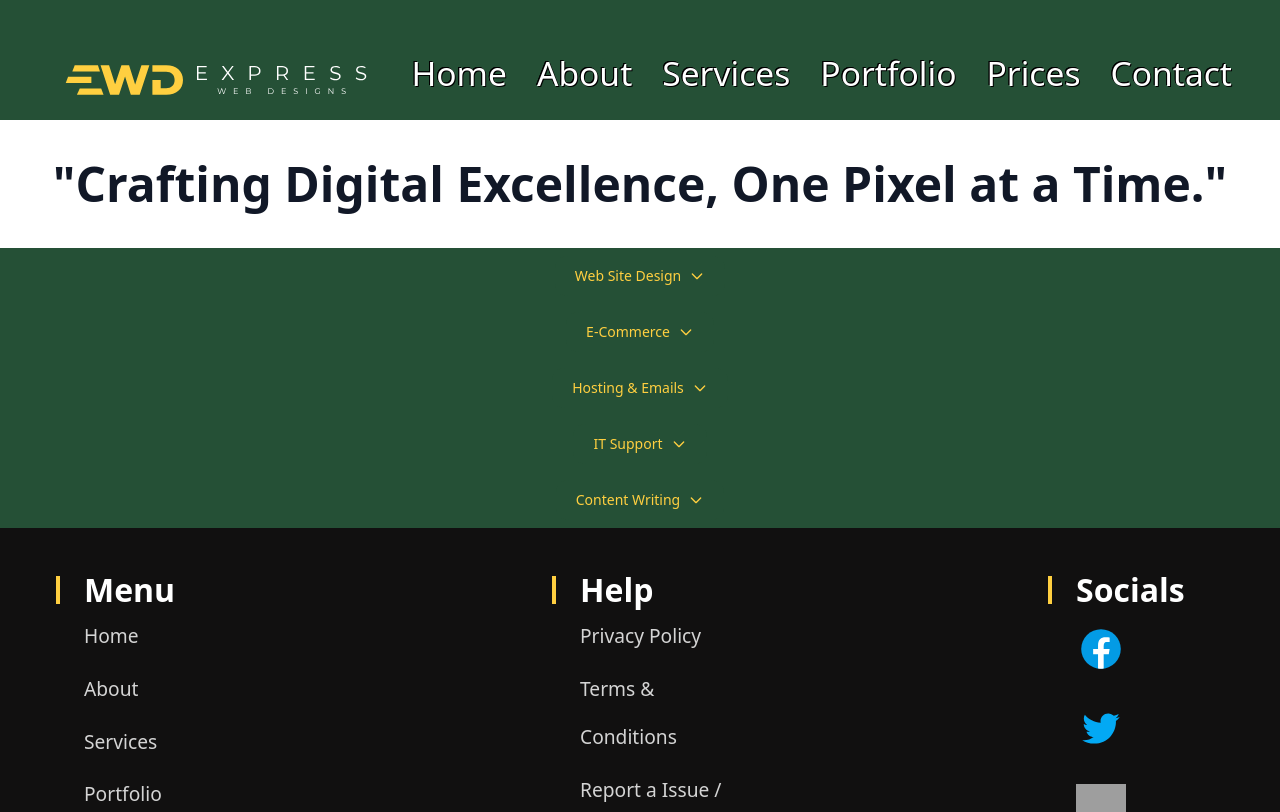
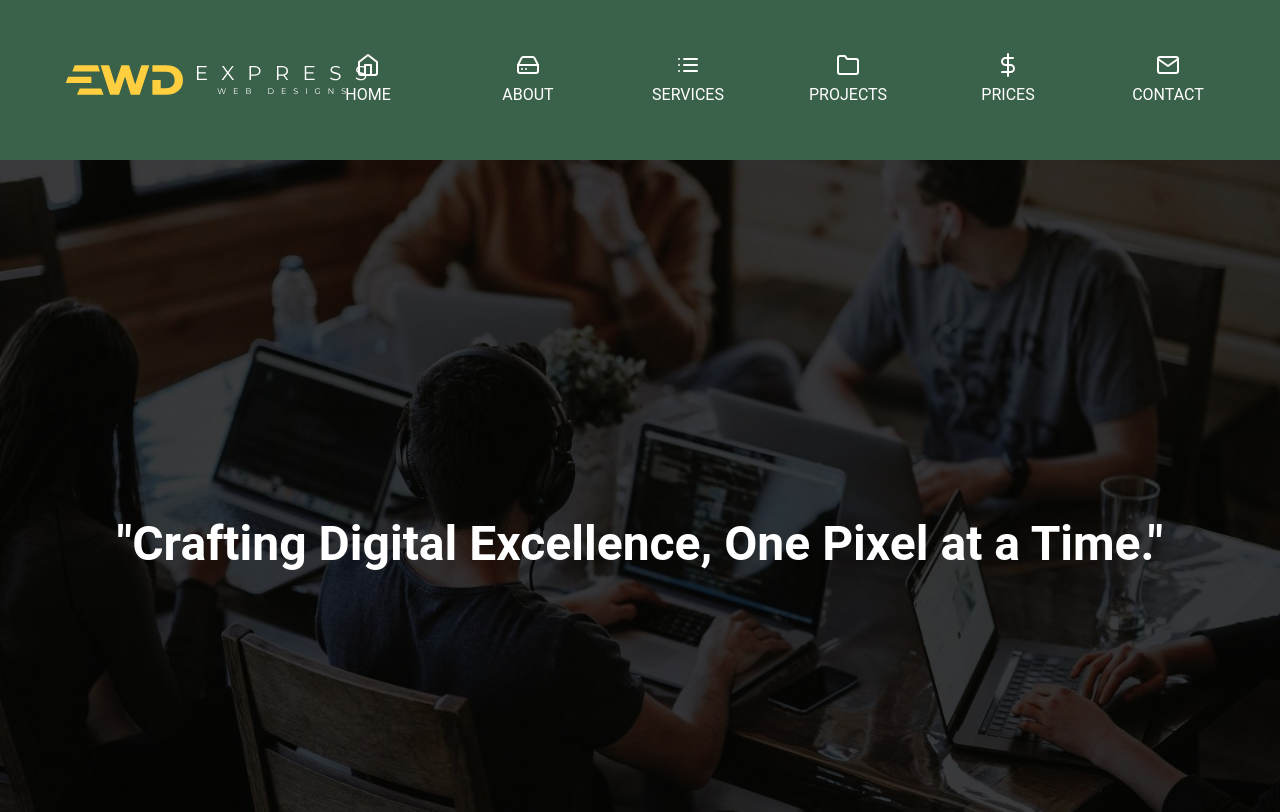
Before and after one commit to jdm1991/ExpressWD, a Next.js app: page /services in a window 1280 px wide. Shown: the top 812 px of the page. Built offline with nearby package versions, Linux system fonts and the light colour scheme; grey boxes are pictures that could not be loaded.

Commit message:
feat: Updated the nav bar
updated the nav bar with new styles and new features such as icons

ref: header.tsx

```diff
--- a/app/globals.css
+++ b/app/globals.css
@@ -171,3 +171,14 @@ html, body {
 .fadeIn {
   animation: fadeIn 1s ease-in-out forwards;
 }
+
+
+.sectionWithOverlay::before {
+  content: '';
+  position: absolute;
+  inset: 0;
+  background-color: black;
+  opacity: 0.5; /* Adjust for desired darkness */
+  filter: brightness(50%); /* Adjust for desired brightness */
+  z-index: 1;
+}
--- a/components/header.tsx
+++ b/components/header.tsx
@@ -1,13 +1,20 @@
 import "../styles/header.css";
 import "../styles/media.css";
 import Link from "next/link";
-import Image from 'next/image';
-
+import Image from "next/image";
+import Head from "next/head";
+import { Home, HardDrive, List, Folder, DollarSign, Mail } from 'react-feather';
 
 export default function Header() {
+
   return (
     <>
-      <div className="header-container">
+     <Head>
+        <title>Next.js Page with Tailwind CSS Navigation Bar</title>
+        <link href="https://fonts.googleapis.com/css2?family=Open+Sans:wght@600&display=swap" rel="stylesheet" />
+      </Head>
+        <div className="bg-[#255036] text-right bg-opacity-90 text-white px-8 sticky top-0 left-0 right-0 shadow-lg flex items-center justify-between h-40">
+          <div className="text-lg font-bold">
           <Image
               src="/Images/logo.svg"
               alt="Pic2"
@@ -15,31 +22,67 @@ export default function Header() {
               height={0}
               className="logo-image"
             />
-        <div className="sub-container">
-        <div className="home">
-          <Link href="/">Home</Link>
           </div>
-        <div className="about-container">
-          <div className="about">
-            <Link href="/about">About</Link>
+          <nav className="flex items-center  h-full">
+            <ul className="flex">
+              <li className="group">
+                <Link
+                  href="/"
+                  className="flex flex-col gap-1.5 items-center justify-center h-14 w-40 text-white uppercase transition-all duration-500 ease-in-out no-underline hover:text-[#ffcf40]"
+                >
+                  <Home/>
+                  <span>Home</span>
+                </Link>
+              </li>
+              <li className="group">
+                <Link
+                  href="/about"
+                  className="flex flex-col gap-1.5 items-center justify-center h-14 w-40 text-white uppercase transition-all duration-500 ease-in-out no-underline hover:text-[#ffcf40]"
+                >
+                  <HardDrive/>
+                  <span>About</span>
+                </Link>
+              </li>
+              <li className="group">
+                <Link
+                  href="/services"
+                  className="flex flex-col gap-1.5 items-center justify-center h-14 w-40 text-white uppercase transition-all duration-500 ease-in-out no-underline hover:text-[#ffcf40]"
+                >
+                  <List/>
+                  <span>Services</span>
+                </Link>
+              </li>
+              <li className="group">
+                <Link
+                  href="/projects"
+                  className="flex flex-col gap-1.5 items-center justify-center h-14 w-40 text-white uppercase transition-all duration-500 ease-in-out no-underline hover:text-[#ffcf40]"
+                >
+                  <Folder/>
+                  <span>Projects</span>
+                </Link>
+              </li>
+              <li className="group">
+                <Link
+                  href="/prices"
+                  className="flex flex-col gap-1.5 items-center justify-center h-14 w-40 text-white uppercase transition-all duration-500 ease-in-out no-underline hover:text-[#ffcf40]"
+                >
+                  <DollarSign />
+                  <span>Prices</span>
+                </Link>
+              </li>
+              <li className="group">
+                <Link
+                  href="/contact"
+                  className="flex flex-col gap-1.5 items-center justify-center h-14 w-40 text-white uppercase transition-all duration-500 ease-in-out no-underline hover:text-[#ffcf40]"
+                >
+                  <Mail/>
+                  <span>Contact</span>
+                </Link>
+              </li>
+            </ul>
+          </nav>
         </div>
-        </div>
-
-          <div className="services">
-            <Link href="/services">Services</Link>
-            </div>
-
-        <div className="portfolio">
-          <Link href="/portfolio">Portfolio</Link>
-        </div>
-        <div className="prices">
-        <a href="#section1">Prices</a>
-        </div>
-        <a href="#contact-a">
-          <div className="contact">Contact</div>
-        </a>
-        </div>
-      </div>
+        {/* Main content of your page here */}
       <nav>
         <div className="navbar">
           <div className="container nav-container">
@@ -66,12 +109,24 @@ export default function Header() {
               />
             </div>
             <div className="menu-items">
-            <li><a href="#">Home</a></li>
-            <li><a href="#">About</a></li>
-            <li><a href="#">Services</a></li>
-            <li><a href="#">Portfolio</a></li>
-            <li><a href="#">Prices</a></li>
-            <li><a href="#">Contact</a></li>
+              <li>
+                <a href="#">Home</a>
+              </li>
+              <li>
+                <a href="#">About</a>
+              </li>
+              <li>
+                <a href="#">Services</a>
+              </li>
+              <li>
+                <a href="#">Portfolio</a>
+              </li>
+              <li>
+                <a href="#">Prices</a>
+              </li>
+              <li>
+                <a href="#">Contact</a>
+              </li>
             </div>
           </div>
         </div>
--- a/package.json
+++ b/package.json
@@ -22,6 +22,7 @@
     "nodemailer": "^6.9.10",
     "react": "^18",
     "react-dom": "^18",
+    "react-feather": "^2.0.10",
     "react-icons": "^5.0.1",
     "react-multi-carousel": "^2.8.4",
     "react-responsive-carousel": "^3.2.23",
--- a/pages/services.tsx
+++ b/pages/services.tsx
@@ -2,8 +2,10 @@ import Head from "next/head";
 import About from "@/components/about";
 import Header from "@/components/header";
 import Footer from "@/components/footer";
+import Image from "next/image";
 import { useState } from "react";
 import "@/app/globals.css";
+import "../styles/welcome.css";
 
 export default function Services() {
   const [isDropdownOpen, setIsDropdownOpen] = useState(false);
@@ -21,25 +23,19 @@ export default function Services() {
   return (
     <>
       <Header />
-      <section>
-        <section className="bg-white mb-10">
-          <div className="px-4 mx-auto max-w-7xl sm:px-6 lg:px-8">
-            <div className="text-center">
-              <h4 className="fadeIn text-3xl font-bold leading-tight text-gray-900 sm:text-4xl xl:text-5xl font-pj mt-10">
-                "Crafting Digital Excellence, One Pixel at a Time."
-              </h4>
-            </div>
-          </div>
-        </section>
+      <section className="relative pt-[15vh] h-[84vh] bg-[url('/Images/web1.jpg')] bg-cover bg-center overflow-hidden">
+        <div className="absolute inset-0 bg-black bg-opacity-70"></div>
+        <h4 className="relative text-center z-1 text-3xl font-bold leading-tight text-white sm:text-4xl xl:text-5xl mt-60">
+          "Crafting Digital Excellence, One Pixel at a Time."
+        </h4>
+      </section>
 
-      </section>
       <section className="bg-[#255036] text-center">
         <div className="flex flex-col items-center">
-          {/* Web Site Design Section */}
           <div className="my-2">
             <button
               onClick={() => toggleSection("webDesign")}
-              className="text-[#ffcf40] bg-[#255036] hover:bg-[#1e4630] focus:outline-none focus:ring-2 focus:ring-[#ffcf40] font-medium rounded-lg text-sm px-5 py-2.5 text-center inline-flex items-center w-full"
+              className="text-[#ffcf40] bg-[#255036] hover:bg-[#1e4630] focus:outline-none focus:ring-2 focus:ring-[#ffcf40]  font-medium rounded-lg text-5xl px-5 py-2.5 text-center inline-flex items-center w-90"
             >
               Web Site Design
               <svg
@@ -60,7 +56,7 @@ export default function Services() {
               </svg>
             </button>
             {openSection === "webDesign" && (
-              <div className="mt-2 p-4 bg-white rounded-lg shadow-md text-gray-700">
+              <div className="mt-2 p-4 bg-white rounded-lg shadow-md text-gray-700 mx-8">
                 <p>
                   That’s more than any other local web design agency. We pride
                   ourselves on staying up to date with the latest web
@@ -103,11 +99,10 @@ export default function Services() {
           </div>
         </div>
         <div className="flex flex-col items-center">
-          {/* Web Site Design Section */}
           <div className="my-2">
             <button
               onClick={() => toggleSection("E-Commerce")}
-              className="text-[#ffcf40] bg-[#255036] hover:bg-[#1e4630] focus:outline-none focus:ring-2 focus:ring-[#ffcf40] font-medium rounded-lg text-sm px-5 py-2.5 text-center inline-flex items-center w-full"
+              className="text-[#ffcf40] bg-[#255036] hover:bg-[#1e4630] focus:outline-none focus:ring-2 focus:ring-[#ffcf40] font-medium rounded-lg text-5xl px-5 py-2.5 text-center inline-flex items-center w-90"
             >
               E-Commerce
               <svg
@@ -128,7 +123,7 @@ export default function Services() {
               </svg>
             </button>
             {openSection === "E-Commerce" && (
-              <div className="mt-2 p-4 bg-white rounded-lg shadow-md text-gray-700">
+              <div className="mt-2 p-4 bg-white rounded-lg shadow-md text-gray-700 mx-8">
                 <p>
                   Want to start selling online? Or maybe give your current
                   e-store a boost? We’re here to help! From setting up your
@@ -166,11 +161,10 @@ export default function Services() {
           </div>
         </div>
         <div className="flex flex-col items-center">
-          {/* Web Site Design Section */}
           <div className="my-2">
             <button
               onClick={() => toggleSection("hosting")}
-              className="text-[#ffcf40] bg-[#255036] hover:bg-[#1e4630] focus:outline-none focus:ring-2 focus:ring-[#ffcf40] font-medium rounded-lg text-sm px-5 py-2.5 text-center inline-flex items-center w-full"
+              className="text-[#ffcf40] bg-[#255036] hover:bg-[#1e4630] focus:outline-none focus:ring-2 focus:ring-[#ffcf40] font-medium rounded-lg text-5xl px-5 py-2.5 text-center inline-flex items-center w-90"
             >
               Hosting & Emails
               <svg
@@ -191,7 +185,7 @@ export default function Services() {
               </svg>
             </button>
             {openSection === "hosting" && (
-              <div className="mt-2 p-4 bg-white rounded-lg shadow-md text-gray-700">
+              <div className="mt-2 p-4 bg-white rounded-lg shadow-md text-gray-700 mx-8">
                 <h3>Website Hosting</h3>
                 <p>
                   Our packages are designed with flexibility in mind, ensuring
@@ -220,11 +214,10 @@ export default function Services() {
           </div>
         </div>
         <div className="flex flex-col items-center">
-          {/* Web Site Design Section */}
           <div className="my-2">
             <button
               onClick={() => toggleSection("support")}
-              className="text-[#ffcf40] bg-[#255036] hover:bg-[#1e4630] focus:outline-none focus:ring-2 focus:ring-[#ffcf40] font-medium rounded-lg text-sm px-5 py-2.5 text-center inline-flex items-center w-full"
+              className="text-[#ffcf40] bg-[#255036] hover:bg-[#1e4630] focus:outline-none focus:ring-2 focus:ring-[#ffcf40] font-medium rounded-lg text-5xl px-5 py-2.5 text-center inline-flex items-center w-90"
             >
               IT Support
               <svg
@@ -245,7 +238,7 @@ export default function Services() {
               </svg>
             </button>
             {openSection === "support" && (
-              <div className="mt-2 p-4 bg-white rounded-lg shadow-md text-gray-700">
+              <div className="mt-2 p-4 bg-white rounded-lg shadow-md text-gray-700 mx-8">
                 <p>
                   Looking for IT Support for your company? Our sister company
                   King’s Lynn IT Support can help.
@@ -262,11 +255,10 @@ export default function Services() {
           </div>
         </div>
         <div className="flex flex-col items-center">
-          {/* Web Site Design Section */}
           <div className="my-2">
             <button
               onClick={() => toggleSection("content")}
-              className="text-[#ffcf40] bg-[#255036] hover:bg-[#1e4630] focus:outline-none focus:ring-2 focus:ring-[#ffcf40] font-medium rounded-lg text-sm px-5 py-2.5 text-center inline-flex items-center w-full"
+              className="text-[#ffcf40] bg-[#255036] hover:bg-[#1e4630] focus:outline-none focus:ring-2 focus:ring-[#ffcf40] font-medium rounded-lg text-5xl px-5 py-2.5 text-center inline-flex items-center w-90"
             >
               Content Writing
               <svg
@@ -287,7 +279,7 @@ export default function Services() {
               </svg>
             </button>
             {openSection === "content" && (
-              <div className="mt-2 p-4 bg-white rounded-lg shadow-md text-gray-700">
+              <div className="mt-2 p-4 bg-white rounded-lg shadow-md text-gray-700 mx-8">
                 <p>
                   Getting professional content for your website has never been
                   easier. KLWD’s expert copywriters have over 10 years of
```
Also changed, not shown: 1 other file (tests, documents, lock files or other folders). Lines whose indentation alone changed are shown as unchanged.
